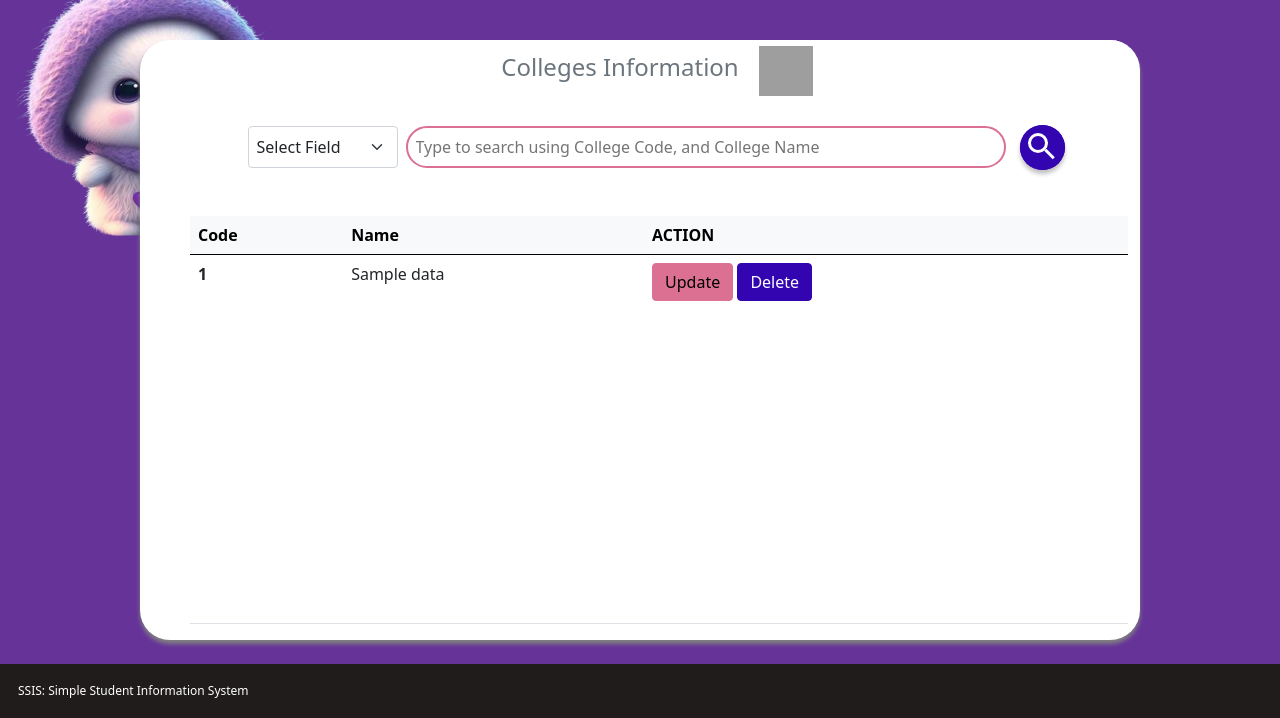
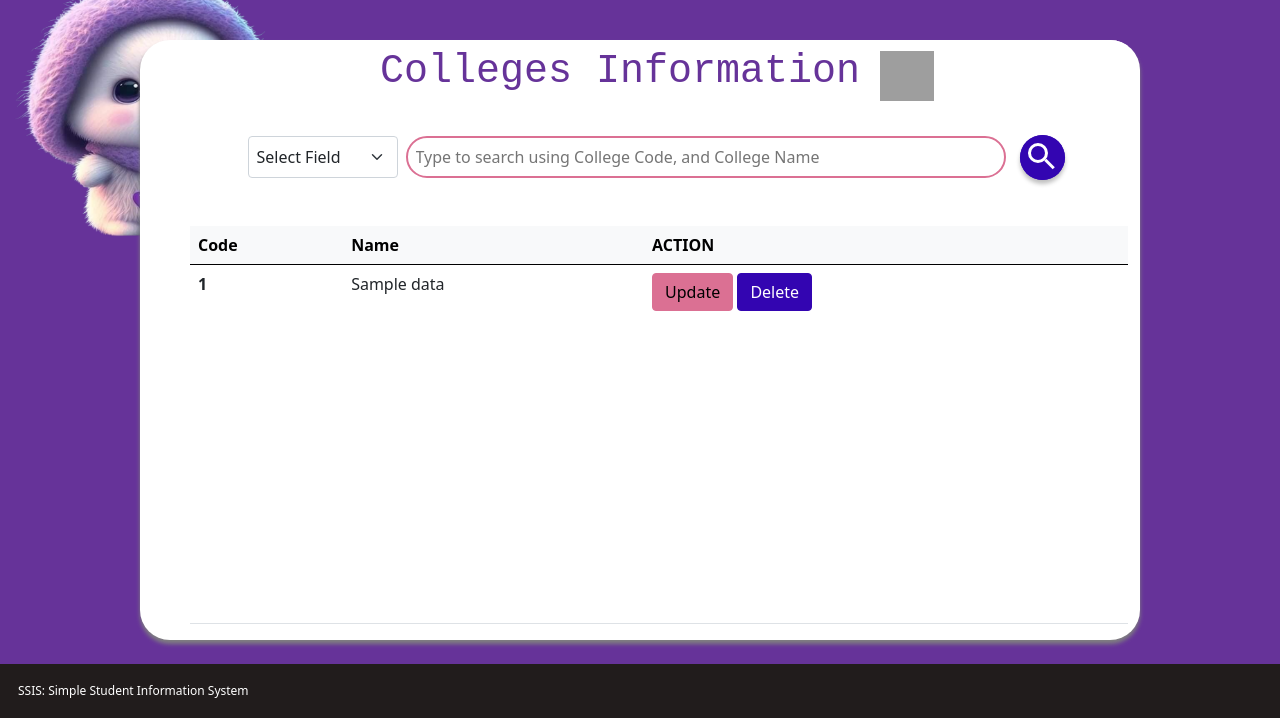
Before and after one commit to rutchegenbendit/SIMPLE-STUDENT-INFORMATION-SYSTEM-WEB-VERSION-2.0, a Flask app: template ssis/templates/college/colleges.html in a window 1280 px wide. Shown: the part 113-831 px from the top of the page. Run offline with Flask 2, Linux system fonts and the light colour scheme; the template is opened without the code that fills it: most values are stand-ins (such as "Sample title", 1, 10 or a date in 2020); some libraries are stand-ins or nearby versions; grey boxes are pictures that could not be loaded.

Commit message:
Update colleges.html

```diff
--- a/ssis/templates/college/colleges.html
+++ b/ssis/templates/college/colleges.html
@@ -25,7 +25,7 @@
     <caption>
         <div id="caption">
             <div class="d-flex align-items-center caption-upper">
-                <h4 class="p-2" id="table-title">Colleges Information</h4>
+                <h1 class="p-2" style="font-family:'Courier New', Courier, monospace; color: rebeccapurple" id="table-title">Colleges Information</h1>
                 <button class="btn btn-primary" id="addNew" data-bs-toggle="modal" data-bs-target="#addCollegeForm"><img src="../static/images/addcollegeICON.png" alt="" id="addcollegeICON"></button>
             </div>
             <div>
```
